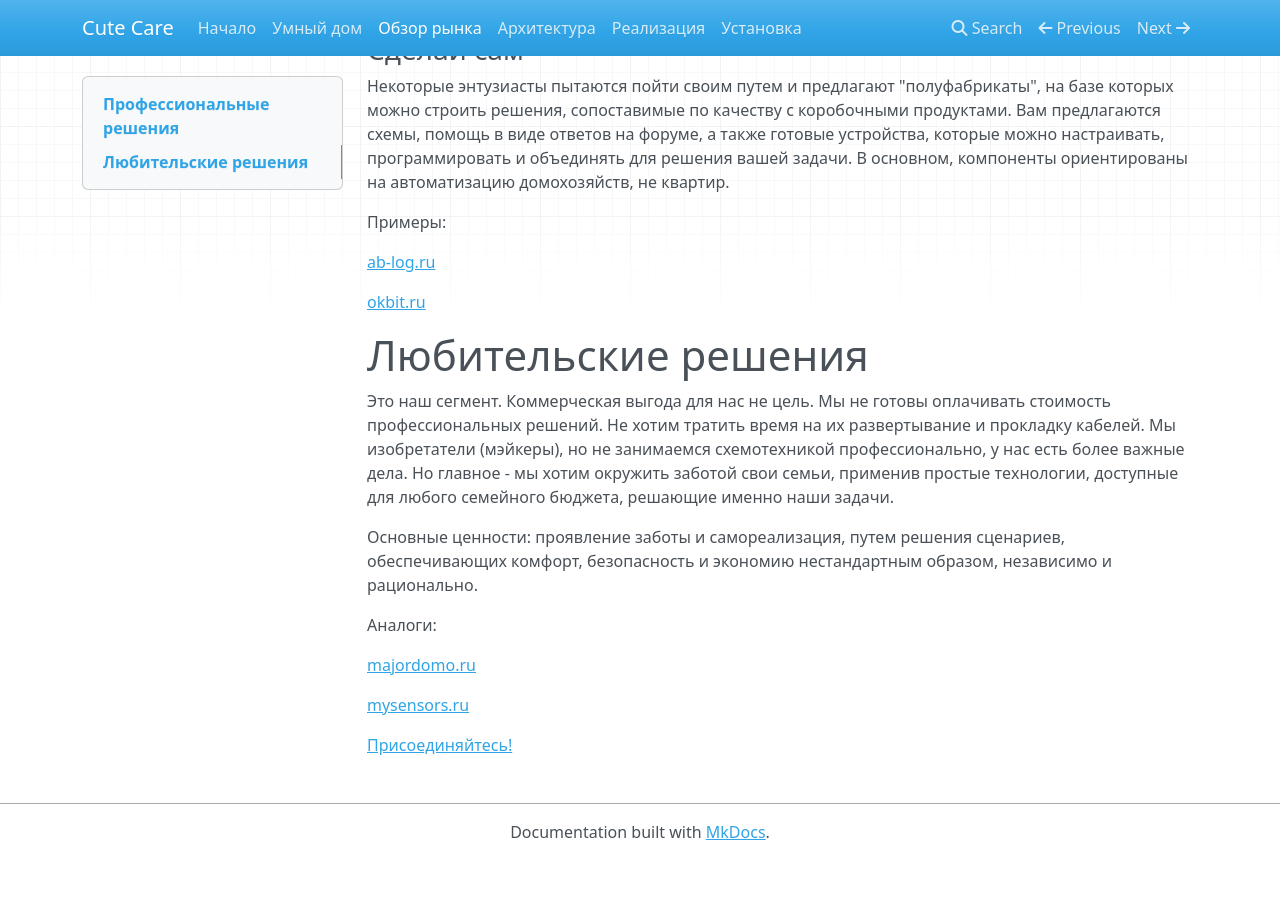
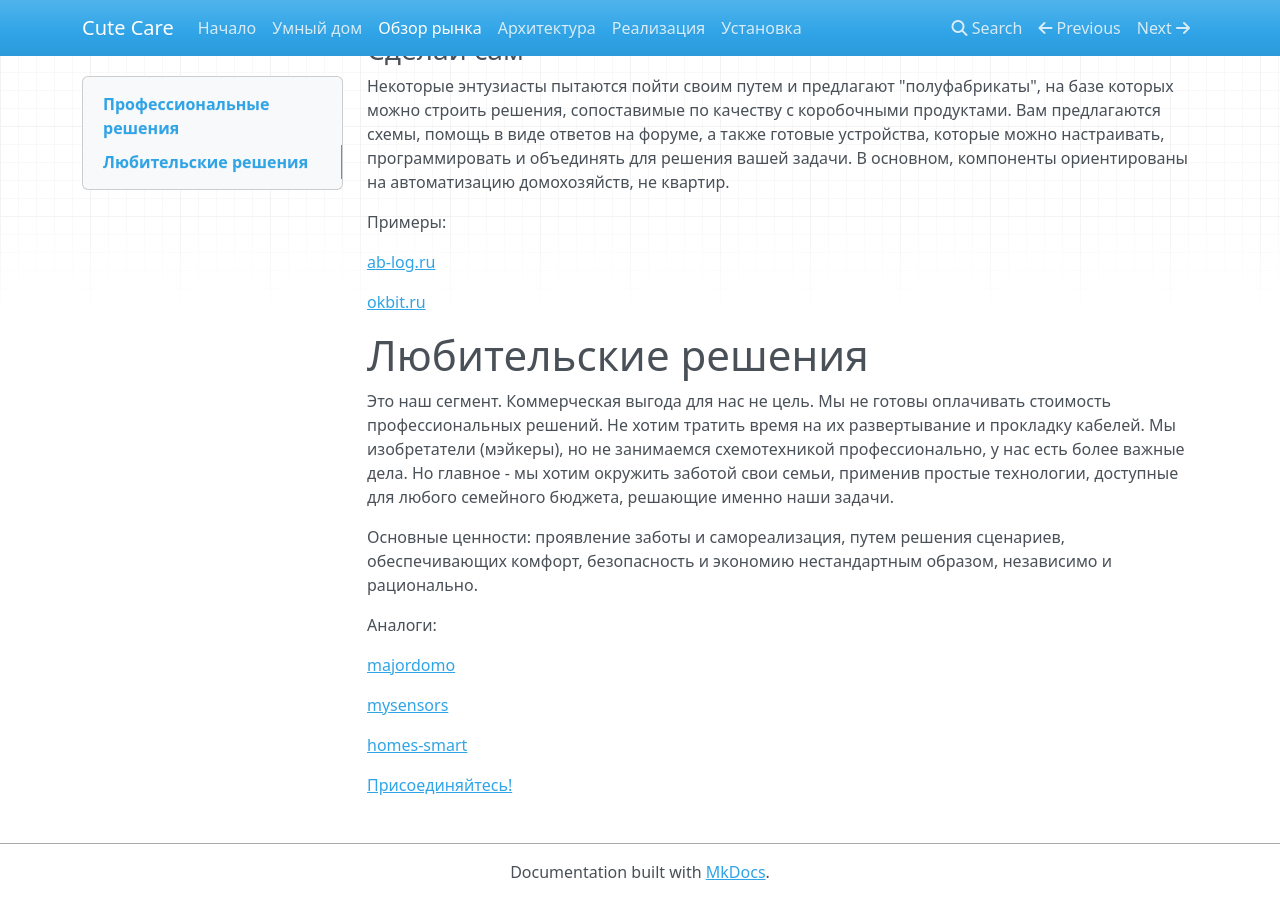
Before and after one commit to cutecare/cutecare-docs, an MkDocs documentation site: the page built from docs/Обзор рынка.md, in a window 1280 px wide and 900 px high, scrolled down 841 px. Built offline with MkDocs 1.6.1, drawn with Linux system fonts in a browser that asks for light colours; nearby versions of some CDN libraries; old or Windows-style settings are respelled for this version of MkDocs; before the commit the page ends 1701 px from its top, so only the background shows below that.

Commit message:
Update Обзор рынка.md

```diff
--- a/docs/Обзор рынка.md
+++ b/docs/Обзор рынка.md
@@ -39,9 +39,11 @@
 
 Аналоги:
 
-[majordomo.ru](https://majordomo.smartliving.ru/)
+[majordomo](https://majordomo.smartliving.ru/)
 
-[mysensors.ru](http://mysensors.ru/)
+[mysensors](http://mysensors.ru/)
+
+[homes-smart](http://homes-smart.ru)
 
 
 [Присоединяйтесь!](https://cutecare.us17.list-manage.com/subscribe?u=a93eea03bf67e37ae401e22a8&id=b7c2c6ef90)
```
